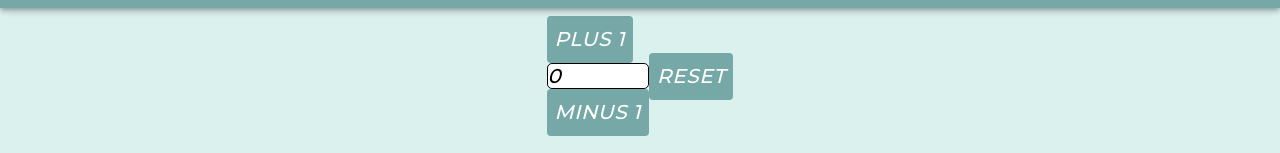
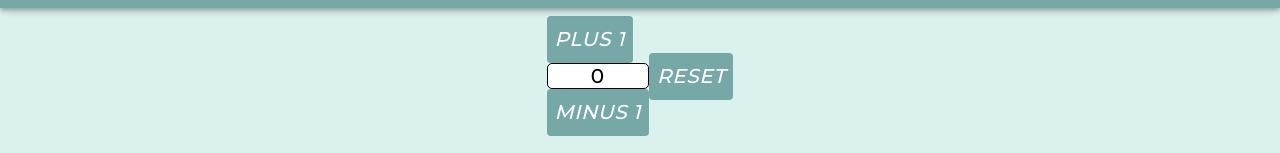
Before and after one commit to radiographer/react-projekt, a React (Create React App) app in the folder app/: page /counter in a window 1280 px wide. Shown: the part 244-397 px from the top of the page. Built offline with nearby package versions, Linux system fonts and the light colour scheme.

Commit message:
counter finished

```diff
--- a/app/src/pages/Counter.js
+++ b/app/src/pages/Counter.js
@@ -22,18 +22,22 @@ const useStyles = makeStyles(() => ({
     fontStyle: "italic",
     textDecoration: "none",
   },
-  result: {
-    backgroundColor: "white",
-    border: "1px solid",
-    borderRadius: 5,
-    width: 100,
-    fontFamily: "Montserrat",
-    fontSize: 20,
-    fontWeight: 500,
-    fontStyle: "italic",
-    textDecoration: "none",
-  },
 }));
+
+const Result = styled.div`
+  background: white;
+  border: 1px solid;
+  border-radius: 5px;
+  width: 100px;
+  font-family: Montserrat;
+  font-size: 20px;
+  font-weight: 500px;
+  font-style: "italic";
+  text-decoration: "none";
+  text-align: center;
+  color: ${({ number }) =>
+    number % 5 === 0 && number !== 0 ? "green" : "black"};
+`;
 
 function Counter({ defaultValue = 0, step = 1 }) {
   const [value, setValue] = useState(defaultValue);
@@ -59,7 +63,7 @@ function Counter({ defaultValue = 0, step = 1 }) {
         <Button className={classes.button} onClick={onPlus}>
           plus 1
         </Button>
-        <div className={classes.result}>{value}</div>
+        <Result number={value}>{value}</Result>
         <Button className={classes.button} onClick={onMinus}>
           minus 1
         </Button>
```
